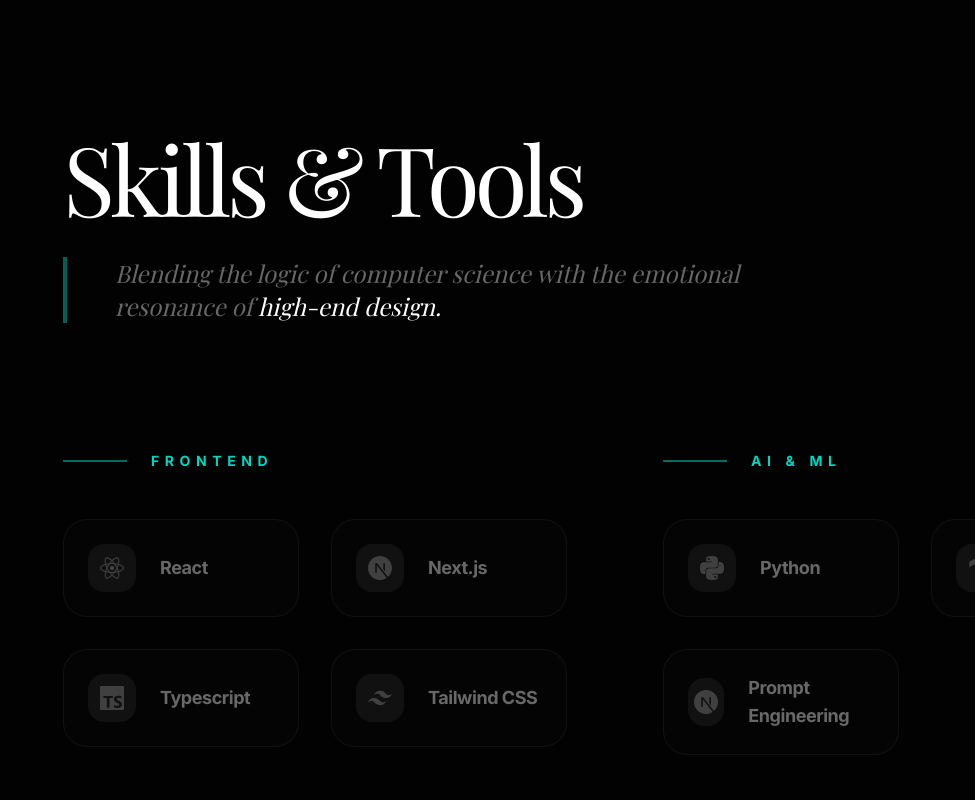
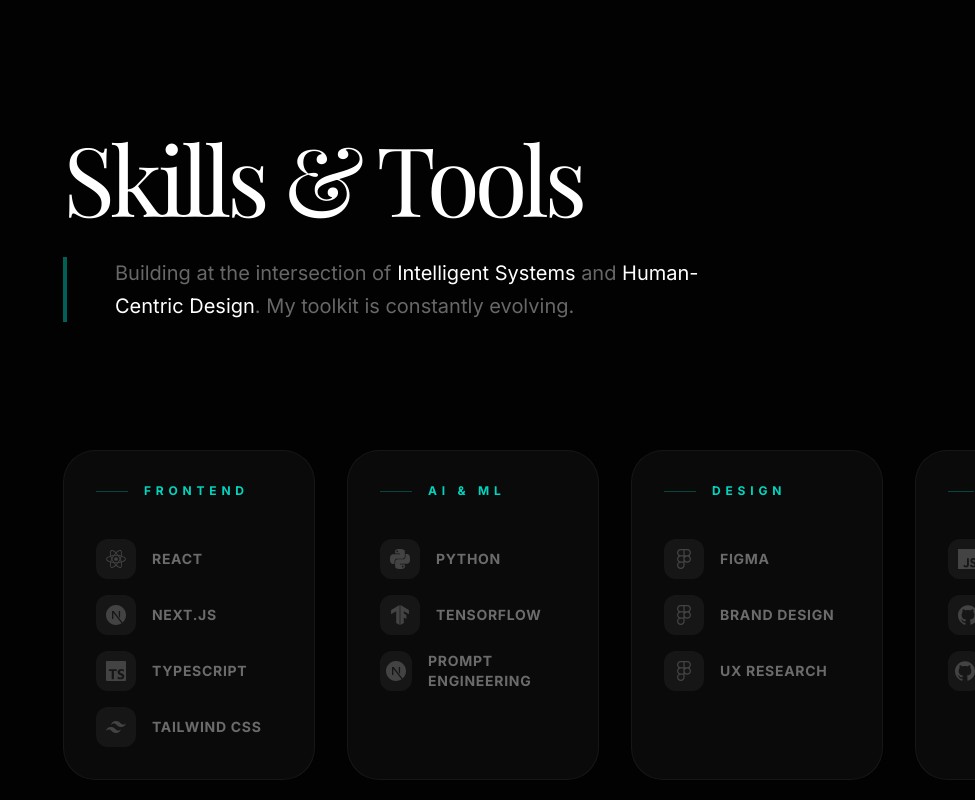
Before and after one commit to aasthakumari03/updated_Portfolio, a Next.js app: page / in a window 1280 px wide. Shown: the part 4700-5500 px from the top of the page, without its empty margins (305-1280 px from the left). Built offline with nearby package versions, Linux system fonts and the light colour scheme; a web font is replaced by a local one.

Commit message:
refine: modern skills grid with enhanced hover states

```diff
--- a/app/page.tsx
+++ b/app/page.tsx
@@ -246,27 +246,34 @@ export default function Home() {
 
       {/* Section 4: Skills */}
       <section id="skills" className="py-64 px-12 max-w-7xl mx-auto space-y-32 min-h-screen flex flex-col justify-center">
-        <div className="space-y-8 max-w-3xl">
-          <h2 className="text-6xl md:text-8xl font-serif tracking-tighter text-white">Skills & Tools</h2>
-          <p className="text-2xl text-white/40 font-serif italic border-l-4 border-teal-500/50 pl-12 leading-snug">
-            Blending the logic of computer science with the emotional resonance of <span className="text-white">high-end design.</span>
-          </p>
+        <div className="flex flex-col md:flex-row justify-between items-end gap-12">
+          <div className="space-y-8 max-w-2xl">
+            <h2 className="text-6xl md:text-8xl font-serif tracking-tighter text-white">Skills & Tools</h2>
+            <p className="text-xl text-white/40 leading-relaxed border-l-4 border-teal-500/50 pl-12">
+              Building at the intersection of <span className="text-white">Intelligent Systems</span> and <span className="text-white">Human-Centric Design</span>. My toolkit is constantly evolving.
+            </p>
+          </div>
+          <div className="animate-pulse-slow">
+            <div className="w-24 h-24 rounded-full border border-white/5 bg-white/[0.02] flex items-center justify-center backdrop-blur-3xl">
+              <SiTensorflow size={40} className="text-teal-400/50" />
+            </div>
+          </div>
         </div>
 
-        <div className="grid grid-cols-1 md:grid-cols-2 gap-24 text-left">
+        <div className="grid grid-cols-1 md:grid-cols-2 lg:grid-cols-4 gap-8">
           {skills.map((category, i) => (
-            <div key={i} className="space-y-12 group">
-              <h3 className="text-sm font-bold text-teal-400 uppercase tracking-[0.4em] flex items-center gap-6">
-                <span className="w-16 h-[2px] bg-teal-400/50"></span>
+            <div key={i} className="group p-8 bg-zinc-900/40 border border-white/5 rounded-[2rem] hover:border-teal-400/20 transition-all duration-700 hover:-translate-y-2">
+              <h3 className="text-xs font-bold text-teal-400 uppercase tracking-[0.4em] mb-10 flex items-center gap-4">
+                <span className="w-8 h-[1px] bg-teal-400/30"></span>
                 {category.name}
               </h3>
-              <div className="grid grid-cols-1 sm:grid-cols-2 gap-8">
+              <div className="space-y-4">
                 {category.tools.map((tool, idx) => (
-                  <div key={idx} className="flex items-center gap-6 p-6 bg-white/[0.01] border border-white/5 rounded-3xl hover:bg-white/[0.04] hover:border-teal-500/20 transition-all duration-700 cursor-default group/tool">
-                    <div className="w-12 h-12 rounded-2xl bg-white/5 flex items-center justify-center text-white/20 group-hover/tool:text-teal-400 transition-colors duration-500 group-hover/tool:scale-110">
-                      <tool.icon size={24} />
+                  <div key={idx} className="flex items-center gap-4 group/item">
+                    <div className="w-10 h-10 rounded-xl bg-white/5 flex items-center justify-center text-white/20 group-hover/item:text-teal-400 group-hover/item:bg-teal-400/10 transition-all duration-500">
+                      <tool.icon size={20} />
                     </div>
-                    <span className="text-lg font-bold text-white/40 group-hover/tool:text-white transition-colors duration-500 tracking-tight">{tool.name}</span>
+                    <span className="text-sm font-bold text-white/40 group-hover/item:text-white transition-colors duration-500 uppercase tracking-wider">{tool.name}</span>
                   </div>
                 ))}
               </div>
```
